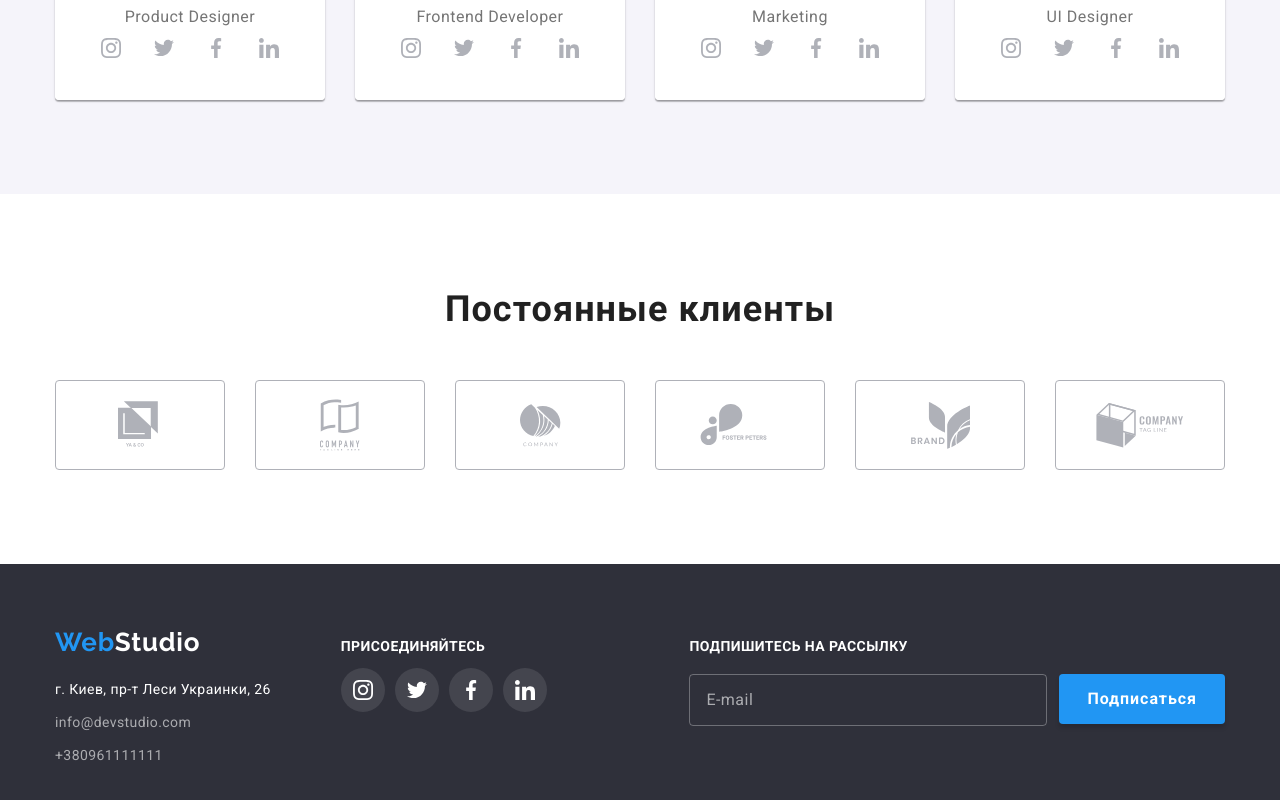
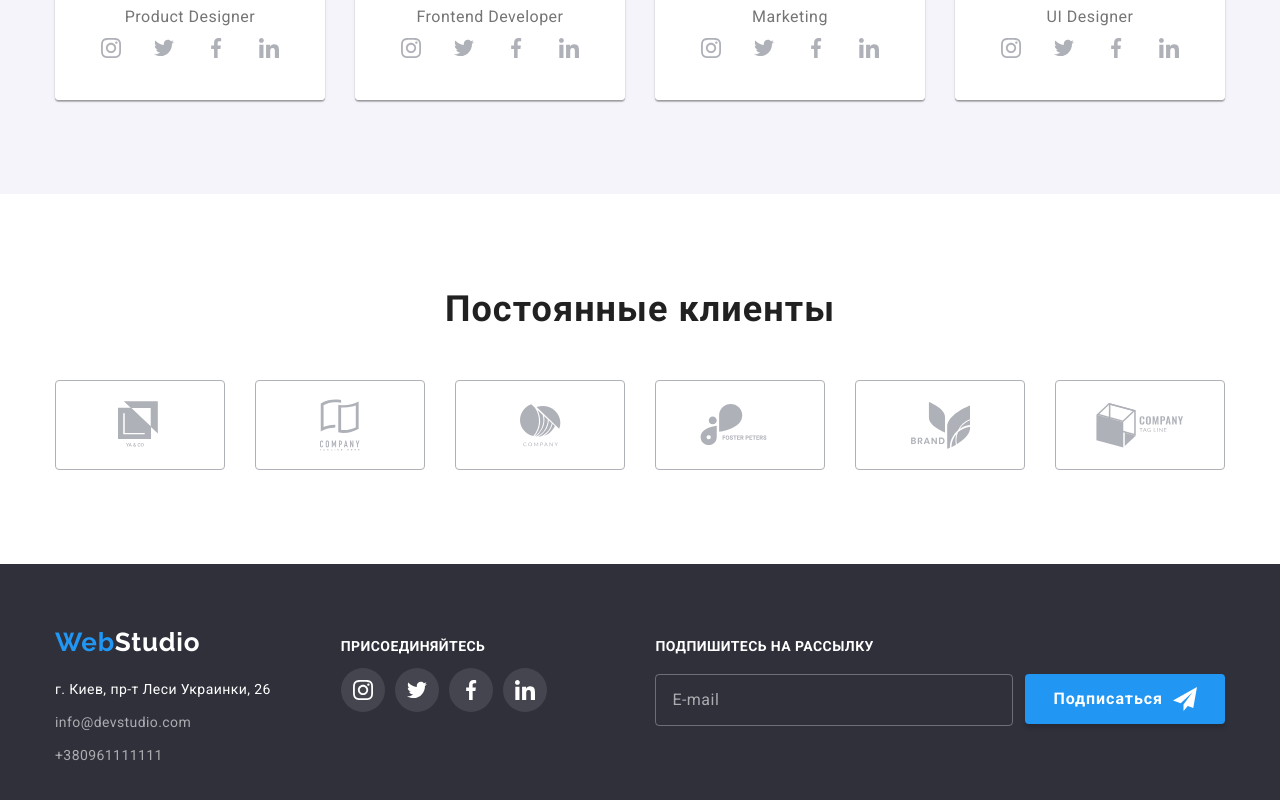
Before and after one commit to yevhensmirnov/goit-markup-hw-06, a plain HTML site: page index.html in a window 1280 px wide. Shown: the part 2095-2895 px from the top of the page. Drawn offline with nearby package versions, Linux system fonts and the light colour scheme.

Commit message:
Update style.css

```diff
--- a/css/style.css
+++ b/css/style.css
@@ -566,6 +566,16 @@ img {
   letter-spacing: 0.06em;
   color: var(--additional-txt-color);
 }
+.subscribe-btn::after {
+  content: "";
+  display: block;
+  width: 24px;
+  height: 24px;
+  margin-left: 10px;
+  background-image: url(../images/icon-send.svg);
+  background-repeat: no-repeat;
+  background-size: contain;
+}
 .backdrop {
   position: fixed;
   z-index: 100;
```
